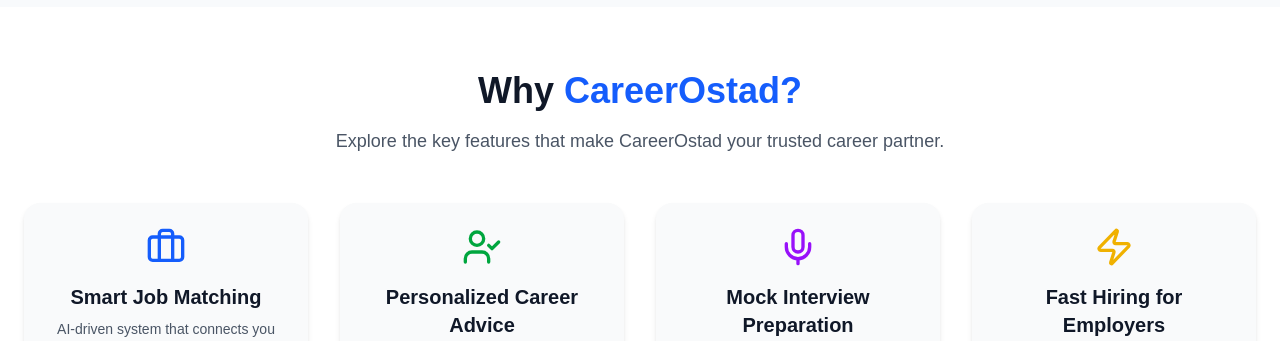
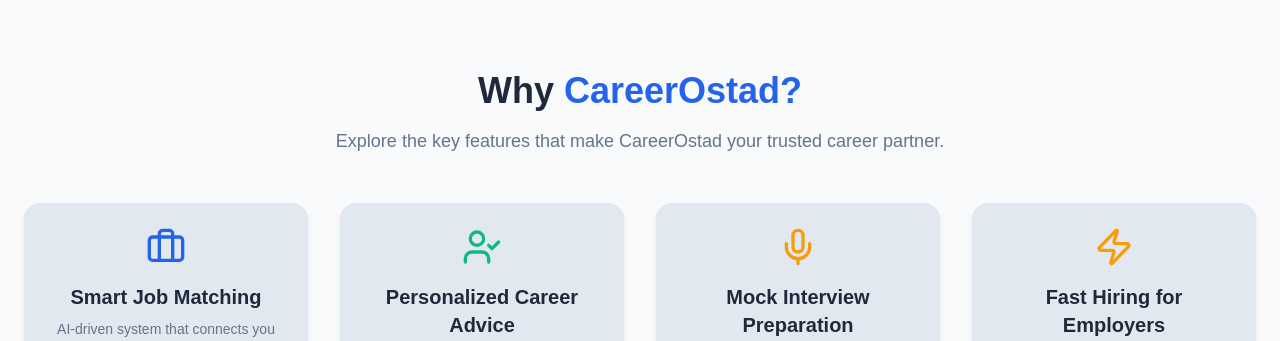
Before and after one commit to Foysal-Munsy/CareerOstad-AI-Job-Matching, a Next.js app: page / in a window 1280 px wide. Shown: the part 595-936 px from the top of the page. Built offline with nearby package versions, Linux system fonts and the light colour scheme.

Commit message:
[modified]: modified color theme on keyHighlights section of home page

```diff
--- a/src/components/sections/KeyHighlights.js
+++ b/src/components/sections/KeyHighlights.js
@@ -1,42 +1,42 @@
-import React from 'react';
-import { Briefcase, UserCheck, Mic, Zap } from 'lucide-react'; // lucide-react icons
+import React from "react";
+import { Briefcase, UserCheck, Mic, Zap } from "lucide-react";
 
 const highlights = [
   {
-    title: 'Smart Job Matching',
+    title: "Smart Job Matching",
     description:
-      'AI-driven system that connects you with the most relevant opportunities tailored to your skills and goals.',
-    icon: <Briefcase className="w-10 h-10 text-blue-600" />,
+      "AI-driven system that connects you with the most relevant opportunities tailored to your skills and goals.",
+    icon: <Briefcase className="w-10 h-10 text-primary" />,
   },
   {
-    title: 'Personalized Career Advice',
+    title: "Personalized Career Advice",
     description:
-      'Receive expert guidance and insights to plan your career path and unlock your full potential.',
-    icon: <UserCheck className="w-10 h-10 text-green-600" />,
+      "Receive expert guidance and insights to plan your career path and unlock your full potential.",
+    icon: <UserCheck className="w-10 h-10 text-secondary" />,
   },
   {
-    title: 'Mock Interview Preparation',
+    title: "Mock Interview Preparation",
     description:
-      'Practice with AI-powered mock interviews to build confidence and improve your performance.',
-    icon: <Mic className="w-10 h-10 text-purple-600" />,
+      "Practice with AI-powered mock interviews to build confidence and improve your performance.",
+    icon: <Mic className="w-10 h-10 text-accent" />,
   },
   {
-    title: 'Fast Hiring for Employers',
+    title: "Fast Hiring for Employers",
     description:
-      'Employers can quickly find top candidates, reducing time-to-hire with smart matching tools.',
-    icon: <Zap className="w-10 h-10 text-yellow-500" />,
+      "Employers can quickly find top candidates, reducing time-to-hire with smart matching tools.",
+    icon: <Zap className="w-10 h-10 text-warning" />,
   },
 ];
 
 const KeyHighlights = () => {
   return (
-    <section className="py-16 bg-white">
+    <section className="py-16 bg-base-100">
       <div className="max-w-7xl mx-auto px-6 text-center">
         {/* Section Title */}
-        <h2 className="text-3xl md:text-4xl font-extrabold text-gray-900">
-          Why <span className="text-blue-600">CareerOstad?</span>
+        <h2 className="text-3xl md:text-4xl font-extrabold text-base-content">
+          Why <span className="text-primary">CareerOstad?</span>
         </h2>
-        <p className="mt-4 text-gray-600 text-lg">
+        <p className="mt-4 text-neutral text-lg">
           Explore the key features that make CareerOstad your trusted career
           partner.
         </p>
@@ -46,13 +46,13 @@
           {highlights.map((item, index) => (
             <div
               key={index}
-              className="bg-gray-50 rounded-2xl p-6 shadow-md hover:shadow-xl transition transform hover:-translate-y-2"
+              className="bg-base-200 rounded-2xl p-6 shadow-md hover:shadow-xl transition transform hover:-translate-y-2"
             >
               <div className="flex justify-center mb-4">{item.icon}</div>
-              <h3 className="text-xl font-semibold text-gray-900 mb-2">
+              <h3 className="text-xl font-semibold text-base-content mb-2">
                 {item.title}
               </h3>
-              <p className="text-gray-600 text-sm">{item.description}</p>
+              <p className="text-neutral text-sm">{item.description}</p>
             </div>
           ))}
         </div>
```
